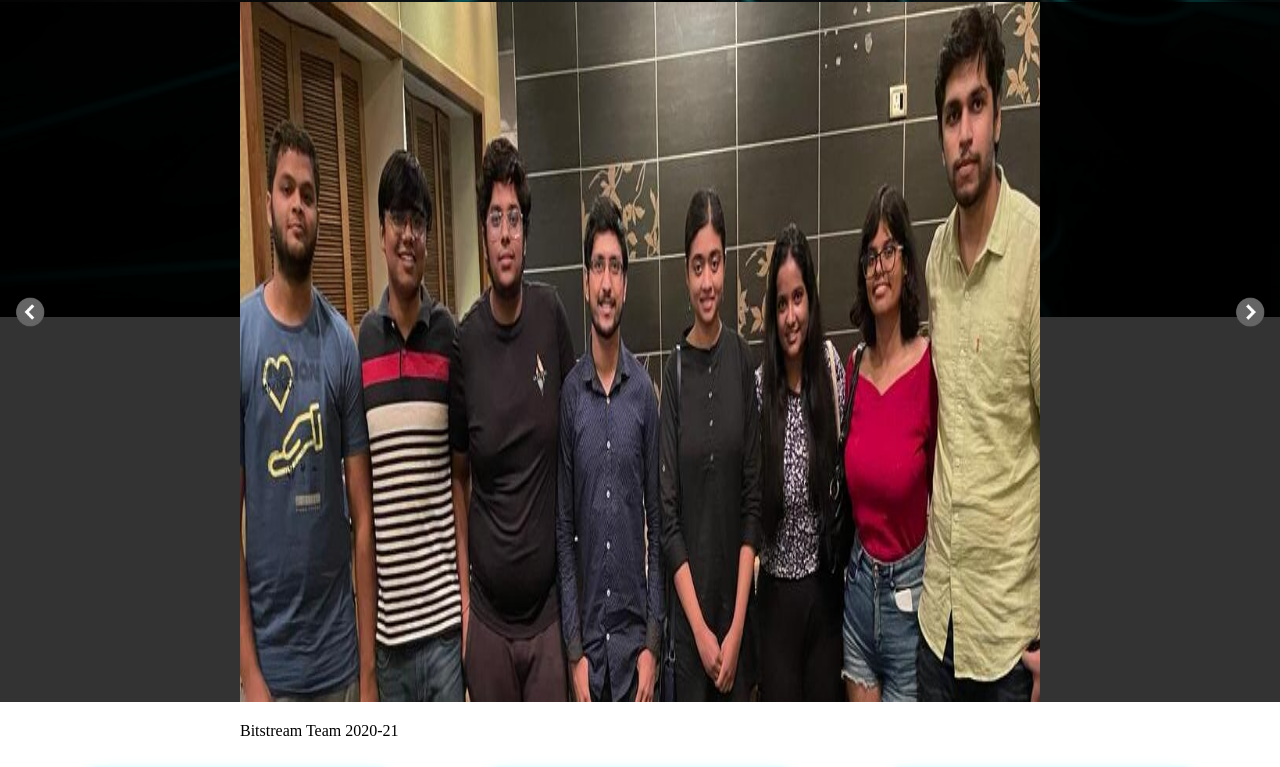
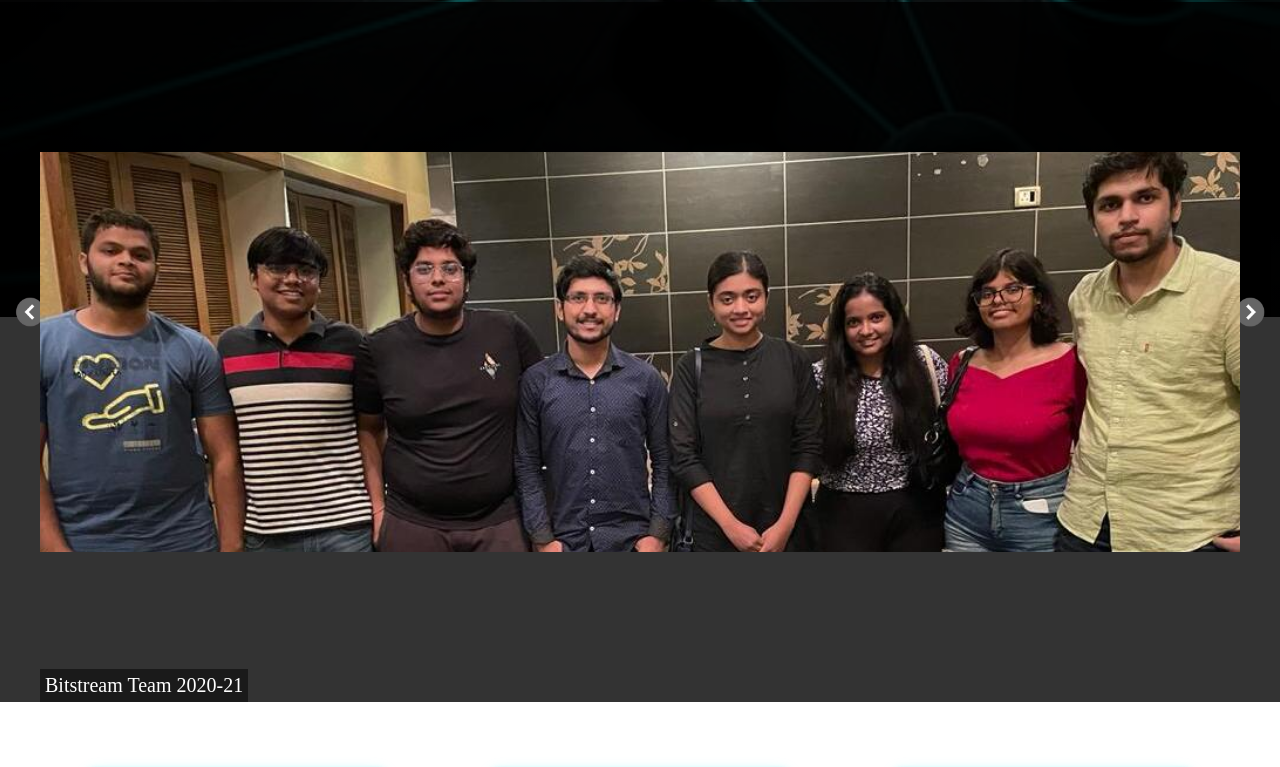
Before and after one commit to shishirvuppala/CSEAWebsite, an Astro site: page /bitstream in a window 1280 px wide. Shown: the part 483-1250 px from the top of the page. Built offline with nearby package versions, Linux system fonts and the light colour scheme; Astro itself is replaced by a stand-in of ours.

Commit message:
smallfix

```diff
--- a/src/components/PhotoReel.astro
+++ b/src/components/PhotoReel.astro
@@ -1,15 +1,22 @@
 ---
 interface ImageandCaption{
     src : string;
-    caption: string;
+    caption?: string | null;
+    size: [number,number];
 }
 
 type Image = string | ImageandCaption;
 
 const { images }= Astro.props as { images: Image[] };;
 
-const normal = images.map((image) =>
-    typeof image === "string" ? {src : image , caption: null} : image
+const normal : Required<ImageandCaption>[] = images.map((image) =>
+    typeof image === "string"
+    ? {src : image , caption: null , size: [700,800]}
+    : {
+        src : image.src,
+        caption : image.caption ?? null,
+        size : image.size ?? [700,800]
+    }
 );
 ---
 
@@ -20,6 +27,10 @@ const normal = images.map((image) =>
         z-index: 0;
         top: 0px;
         transition: opacity 0.5s ease;
+        display: flex;
+        align-items: center;
+        justify-content: center;
+        height:100%
     }
     .active{
         opacity:1;
@@ -27,12 +38,16 @@ const normal = images.map((image) =>
         transition: opacity 1s ease;
     }
 
-    .slide img{
-        height: 700px;
-        width:800px;
+    p{
+        position:absolute;
+        background-color: rgba(0,0,0,0.5);
+        color:white;
+        bottom:0px;
+        left:0px;
+        margin-bottom: 0px;
+        font-size: 20px;
+        padding: 5px;
     }
-
-
     .photoreel{
         position: relative;
         margin-top: 40px;
@@ -85,7 +100,7 @@ const normal = images.map((image) =>
     </div>
     {normal.map((image,i) => (
         <div class={`slide${i === 0?" active":""}`} data-index = {i}>
-            <img src = {image.src} alt = {image.caption || `Photo ${i+1}`} />
+            <img src = {image.src} alt = {image.caption || `Photo ${i+1}`} style={`height: ${image.size[0]}px; width: ${image.size[1]}px; object-fit: cover;`} />
             {image.caption && <p class="caption"> {image.caption} </p>}
         </div>
     ))}
--- a/src/content/bitstream/2020.md
+++ b/src/content/bitstream/2020.md
@@ -14,7 +14,7 @@ Greetings from the BitStream team.
 We, along with CSEA, bring you the newest edition of BitStream. For those who are new, BitStream is our department's newsletter and is solely run by CSE students. This year, with the newly constituted team's initiative, we revived the newsletter from two years into oblivion.
 We hope you all will enjoy reading this edition of BitStream and appreciate the efforts put forward by the team.
 Feel free to reach out to us for any queries, suggestions, or ideas.
-Please, Download the newsletter [here](/docs/bitstream-digital-2020.pdf) .
+Please, Download the newsletter [here](/docs/bitstream-digital-20.pdf) .
 
 Cheers
 BitStream Team 2020-21
--- a/src/content/bitstream/2021.md
+++ b/src/content/bitstream/2021.md
@@ -13,7 +13,7 @@ Hope you and your loved ones are healthy.
 
 After an impressive response to the first edition, we're glad to release the second edition of our department's student newsletter, bitStream. We've included articles on diverse topics in this edition, and we hope you enjoy reading them. Write to editor@cse.iitb.ac.in for any suggestions or ideas on this edition.
 
-Please, Download the newsletter [here](https://www.cse.iitb.ac.in/csea/bitstream_spring.pdf).
+Please, Download the newsletter [here](/docs/bitstream-digital-21.pdf).
 
 Cheers
 BitStream Team 2021-22
--- a/src/content/bitstream/2022.md
+++ b/src/content/bitstream/2022.md
@@ -13,6 +13,6 @@ Here's the much awaited newsletter for bitStream edition 2021 - 22. We hope you
 
 https://forms.gle/ageo6qHCQdeRA3ty7 or write us directly at editor@cse.iitb.ac.in
 
-Please download the newsletter [here](https://www.cse.iitb.ac.in/csea/bitstream_edition2021-22.pdf)
+Please download the newsletter [here](/docs/bitstream-digital-22.pdf)
 Cheers!
 BitStream Team 2021 - 22
--- a/src/pages/bitstream.astro
+++ b/src/pages/bitstream.astro
@@ -8,7 +8,7 @@ import { getCollection, type CollectionEntry } from 'astro:content';
 const bitstream: CollectionEntry<'bitstream'>[] = await getCollection('bitstream');
 
 const col = [
-    {src: "/images/bitstreamcouncil/bitstreamcouncil2021.jpeg", caption:"Bitstream Team 2020-21"},
+    {src: "/images/bitstreamcouncil/bitstreamcouncil2021.jpeg", caption:"Bitstream Team 2020-21", size:[400,1200]},
 ]
 
 ---
```
Also changed, not shown: 2 other files.
